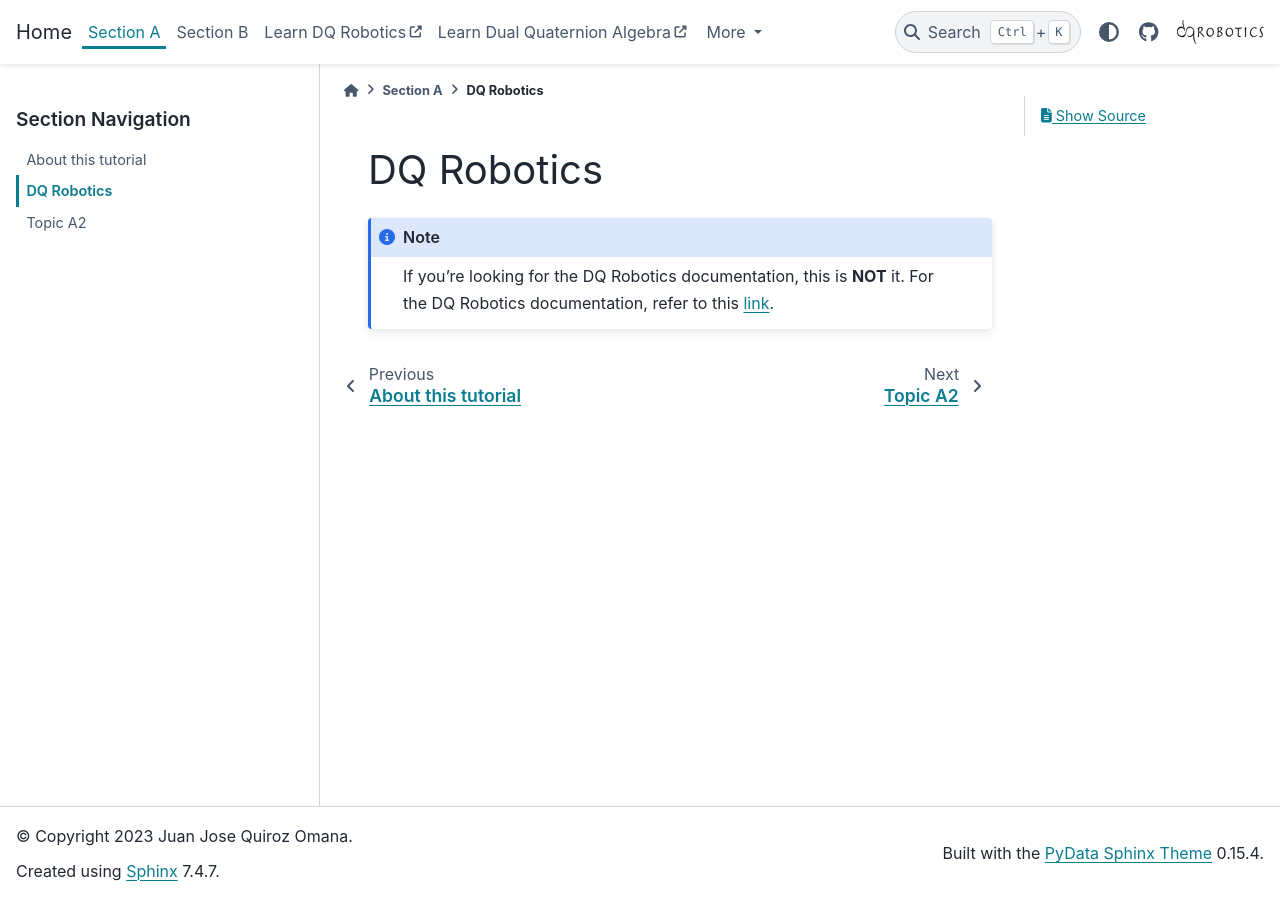
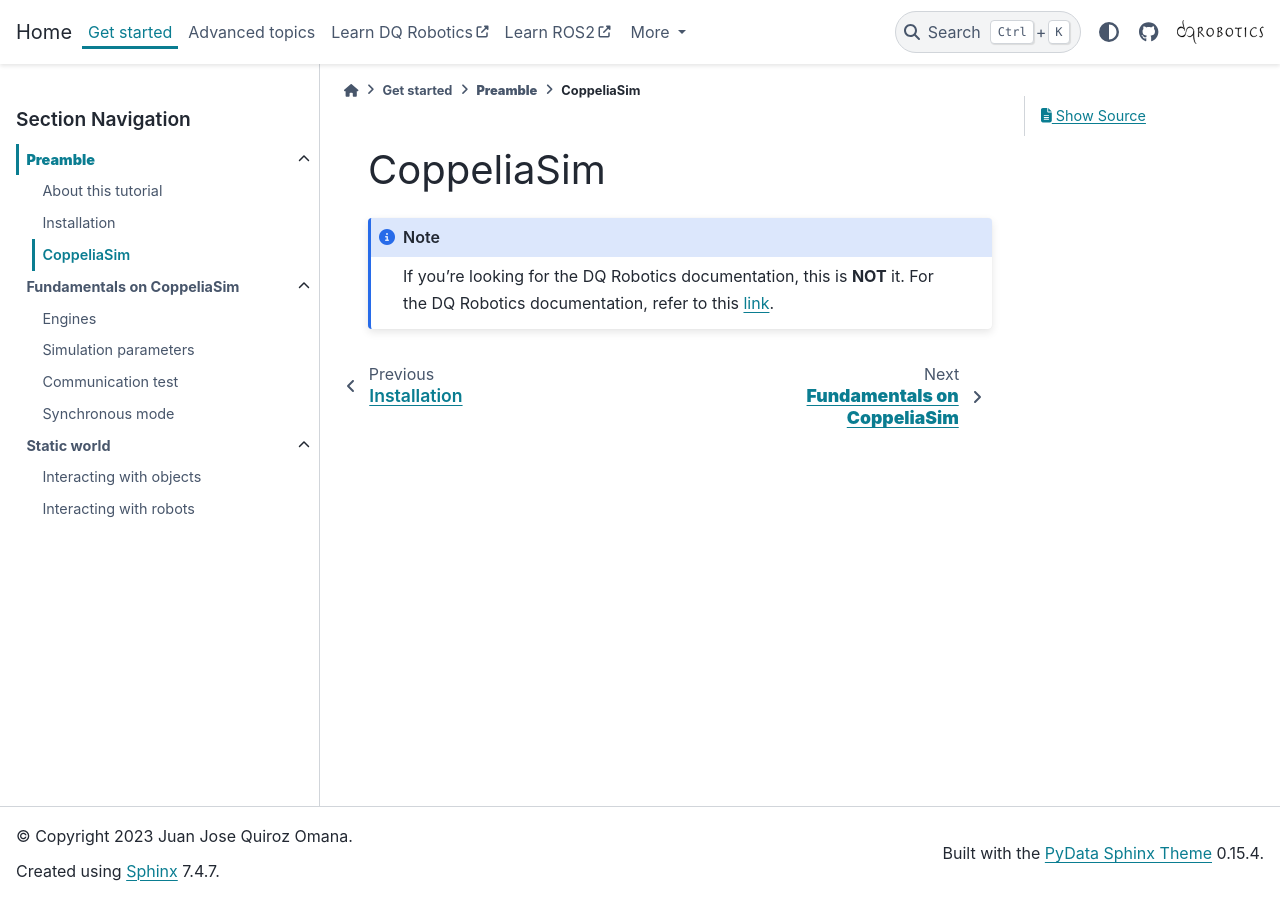
Before and after one commit to juanjqo/tutorial-dqrobotics-with-coppeliasim, a Sphinx documentation site: the page built from docs/get_started/preamble/coppeliasim.rst, in a window 1280 px wide. Built offline with Sphinx 7.4.7 and the PyData theme 0.15.4, drawn with Linux system fonts in a browser that asks for light colours.

Commit message:
Added more folders

```diff
--- a/docs/installation/index.rst
+++ b/docs/advanced/index.rst
@@ -1,11 +1,11 @@
-Section B
-*********
+Advanced topics
+***************
 
 This is the section B
 
 .. toctree::
    :hidden:
 
-   installation
+
    topic1
    topic2
--- a/docs/conf.py
+++ b/docs/conf.py
@@ -64,13 +64,14 @@
             "name": "Learn DQ Robotics",
         },
         {
+            "url": "https://ros2-tutorial.readthedocs.io/en/latest/",
+            "name": "Learn ROS2",
+        },
+        {
             "url": "https://hal.science/hal-01478225v1",
             "name": "Learn Dual Quaternion Algebra",
         },
-        {
-            "url": "https://ros2-tutorial.readthedocs.io/en/latest/",
-            "name": "Learn ROS2",
-        },
+
     ],
     "header_links_before_dropdown": 4,
     "icon_links": [
@@ -102,7 +103,7 @@
     "navbar_align": "left",  # [left, content, right] For testing that the navbar items align properly
     #"navbar_center": ["version-switcher", "navbar-nav"],
     #"announcement": "https://raw.githubusercontent.com/pydata/pydata-sphinx-theme/main/docs/_templates/custom-template.html",
-    # "show_nav_level": 2,
+    "show_nav_level": 2,
     # "navbar_start": ["navbar-logo"],
     # "navbar_end": ["theme-switcher", "navbar-icon-links"],
     # "navbar_persistent": ["search-button"],
@@ -118,7 +119,7 @@
 
 html_sidebars = {
     "**": ["sidebar-nav-bs", "sidebar-ethical-ads"],
-    "index": [],
+    #"index": [],
 }
 
 # -- Options for EPUB output
--- /dev/null
+++ b/docs/get_started/coppeliasim_basics/communication.rst
@@ -0,0 +1,2 @@
+Communication test
+******************
--- /dev/null
+++ b/docs/get_started/coppeliasim_basics/engines.rst
@@ -0,0 +1,2 @@
+Engines
+********
--- /dev/null
+++ b/docs/get_started/coppeliasim_basics/simulation_parameters.rst
@@ -0,0 +1,2 @@
+Simulation parameters
+*********************
--- /dev/null
+++ b/docs/get_started/coppeliasim_basics/synchronous.rst
@@ -0,0 +1,2 @@
+Synchronous mode
+****************
--- /dev/null
+++ b/docs/get_started/index.rst
@@ -0,0 +1,11 @@
+Get started
+***********
+
+This is the section A
+
+.. toctree::
+   :hidden:
+
+   preamble/index
+   coppeliasim_basics/index
+   static_world/index
--- a/docs/preamble/dqrobotics.rst
+++ b/docs/get_started/preamble/coppeliasim.rst
@@ -1,4 +1,4 @@
-DQ Robotics
+CoppeliaSim
 ===========
 
 .. note::
--- /dev/null
+++ b/docs/get_started/preamble/index.rst
@@ -0,0 +1,11 @@
+**Preamble**
+************
+
+Preamble
+
+.. toctree::
+   :hidden:
+
+   about
+   installation
+   coppeliasim
--- /dev/null
+++ b/docs/get_started/static_world/objects.rst
@@ -0,0 +1,2 @@
+Interacting with objects
+************************
--- /dev/null
+++ b/docs/get_started/static_world/robots.rst
@@ -0,0 +1,2 @@
+Interacting with robots
+***********************
--- a/docs/preamble/index.rst
+++ /dev/null
@@ -1,11 +0,0 @@
-Section A
-*********
-
-This is the section A
-
-.. toctree::
-   :hidden:
-
-   about
-   dqrobotics
-   topic2
--- a/docs/preamble/topic2.rst
+++ /dev/null
@@ -1,3 +0,0 @@
-========
-Topic A2
-========
```
Also changed, not shown: docs/get_started/coppeliasim_basics/index.rst (added, +14 -0 lines), docs/get_started/static_world/index.rst (added, +12 -0 lines), docs/index.rst (+9 -6 lines), docs/advanced/topic1.rst (renamed from docs/installation/topic1.rst), docs/advanced/topic2.rst (renamed from docs/installation/topic2.rst), docs/get_started/preamble/about.rst (renamed from docs/preamble/about.rst), docs/get_started/preamble/installation.rst (renamed from docs/installation/installation.rst).
